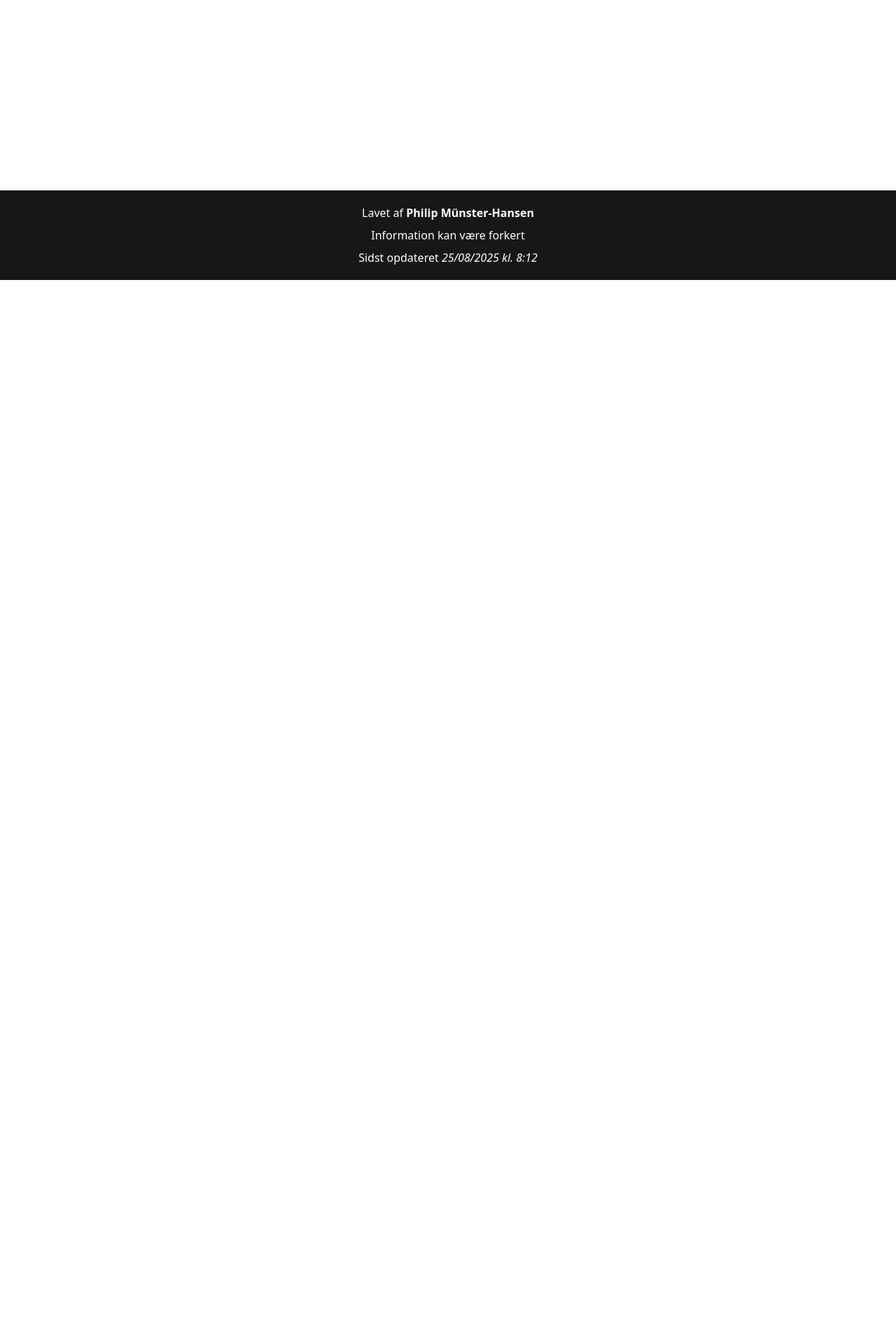
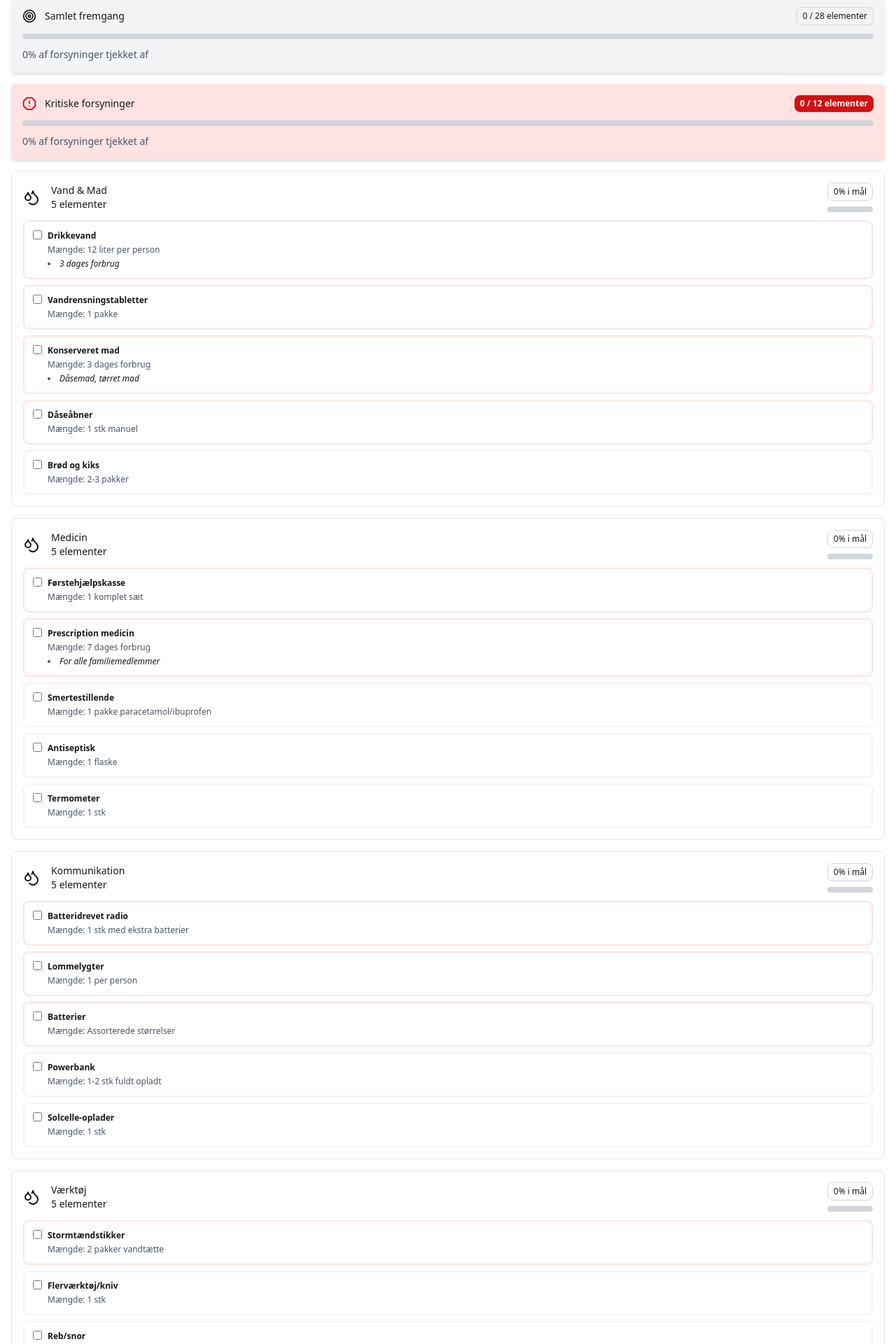
Before and after one commit to philipmunster/sikker-danmark, a Next.js app: page /supplies in a window 1280 px wide. Shown: the part 400-2320 px from the top of the page at 70% size. Before the commit the page ends 800 px from the top, so only its background shows below. Built offline with nearby package versions, Linux system fonts and the light colour scheme.

Commit message:
add cards

```diff
--- a/src/app/components/Navigation.tsx
+++ b/src/app/components/Navigation.tsx
@@ -14,11 +14,11 @@ export default function Navigation() {
             bg-neutral-100 m-4 rounded-lg border-2 border-neutral-200
             text-xs
             ">
+                <NavItem href='/supplies' isActive={pathname === '/supplies'} Icon={Package} color='yellow'>
+                    Forsyninger
+                </NavItem>
                 <NavItem href='/tips' isActive={pathname === '/tips'} Icon={BookOpen} color='blue'>
                     Tips
-                </NavItem>
-                <NavItem href='/supplies' isActive={pathname === '/supplies'} Icon={Package} color='yellow'>
-                    Forsyninger
                 </NavItem>
                 <NavItem href='/medicin' isActive={pathname === '/medicin'} Icon={Heart} color='red'>
                     Medicin
--- /dev/null
+++ b/src/app/components/ProgressBar.tsx
@@ -0,0 +1,17 @@
+import clsx from 'clsx'
+
+export default function ProgressBar({ value = 0 }) {
+    const roundedValue = value === 1 ? 'rounded-full' : 'rounded-l-full'
+
+    return (
+        <div className="bg-gray-300 w-full h-2 rounded-full">
+            <div
+                className={clsx('bg-stone-800', 'h-2', roundedValue)}
+                style={{
+                    width: `${value * 100}%`
+                }}
+            >
+            </div>
+        </div>
+    )
+}
--- /dev/null
+++ b/src/app/data/supplies.ts
@@ -0,0 +1,177 @@
+export const suppliesData = [
+  {
+    type: 'Vand & Mad',
+    data: [
+      {
+        title: 'Drikkevand',
+        amount: '12 liter per person',
+        comment: '3 dages forbrug',
+        label: 'KRITISK'
+      },
+      {
+        title: 'Vandrensningstabletter',
+        amount: '1 pakke',
+        label: 'KRITISK'
+      },
+      {
+        title: 'Konserveret mad',
+        amount: '3 dages forbrug',
+        comment: 'Dåsemad, tørret mad',
+        label: 'KRITISK'
+      },
+      {
+        title: 'Dåseåbner',
+        amount: '1 stk manuel',
+        label: 'KRITISK'
+      },
+      {
+        title: 'Brød og kiks',
+        amount: '2-3 pakker',
+        label: 'VIGTIG'
+      }
+    ]
+  },
+  {
+    type: 'Medicin',
+    data: [
+      {
+        title: 'Førstehjælpskasse',
+        amount: '1 komplet sæt',
+        label: 'KRITISK'
+      },
+      {
+        title: 'Prescription medicin',
+        amount: '7 dages forbrug',
+        comment: 'For alle familiemedlemmer',
+        label: 'KRITISK'
+      },
+      {
+        title: 'Smertestillende',
+        amount: '1 pakke paracetamol/ibuprofen',
+        label: 'VIGTIG'
+      },
+      {
+        title: 'Antiseptisk',
+        amount: '1 flaske',
+        label: 'VIGTIG'
+      },
+      {
+        title: 'Termometer',
+        amount: '1 stk',
+        label: 'VIGTIG'
+      }
+    ]
+  },
+  {
+    type: 'Kommunikation',
+    data: [
+      {
+        title: 'Batteridrevet radio',
+        amount: '1 stk med ekstra batterier',
+        label: 'KRITISK'
+      },
+      {
+        title: 'Lommelygter',
+        amount: '1 per person',
+        label: 'KRITISK'
+      },
+      {
+        title: 'Batterier',
+        amount: 'Assorterede størrelser',
+        label: 'KRITISK'
+      },
+      {
+        title: 'Powerbank',
+        amount: '1-2 stk fuldt opladt',
+        label: 'VIGTIG'
+      },
+      {
+        title: 'Solcelle-oplader',
+        amount: '1 stk',
+        label: 'NYTTIG'
+      }
+    ]
+  },
+  {
+    type: 'Værktøj',
+    data: [
+      {
+        title: 'Stormtændstikker',
+        amount: '2 pakker vandtætte',
+        label: 'KRITISK'
+      },
+      {
+        title: 'Flerværktøj/kniv',
+        amount: '1 stk',
+        label: 'VIGTIG'
+      },
+      {
+        title: 'Reb/snor',
+        amount: '10 meter',
+        label: 'VIGTIG'
+      },
+      {
+        title: 'Plastikposer',
+        amount: 'Flere størrelser',
+        label: 'NYTTIG'
+      },
+      {
+        title: 'Duct tape',
+        amount: '1 rulle',
+        label: 'NYTTIG'
+      }
+    ]
+  },
+  {
+    type: 'Hygiejne',
+    data: [
+      {
+        title: 'Tæpper',
+        amount: '1 per person + ekstra',
+        label: 'KRITISK'
+      },
+      {
+        title: 'Toiletpapir',
+        amount: '6 ruller',
+        label: 'VIGTIG'
+      },
+      {
+        title: 'Sæbe og desinfektionsmiddel',
+        amount: '2 flasker',
+        label: 'VIGTIG'
+      },
+      {
+        title: 'Ekstra tøj',
+        amount: '2 sæt per person',
+        comment: 'Varm og vandtæt',
+        label: 'VIGTIG'
+      },
+      {
+        title: 'Tandpasta og tandbørste',
+        amount: '1 tube',
+        label: 'NYTTIG'
+      }
+    ]
+  },
+  {
+    type: 'Dokumenter',
+    data: [
+      {
+        title: 'Vigtige dokumenter',
+        amount: 'Kopier i vandtæt pose',
+        comment: 'ID, forsikring, medicin info',
+        label: 'KRITISK'
+      },
+      {
+        title: 'Kontanter',
+        amount: 'Små sedler',
+        label: 'VIGTIG'
+      },
+      {
+        title: 'Familiebilleder',
+        amount: 'Til identificering',
+        label: 'NYTTIG'
+      }
+    ]
+  }
+]
--- /dev/null
+++ b/src/app/supplies/ChecklistCard.tsx
@@ -0,0 +1,71 @@
+"use client"
+
+import { Droplets } from 'lucide-react'
+import ProgressBar from '@/app/components/ProgressBar'
+import { useState } from 'react'
+import clsx from 'clsx'
+
+export default function ChecklistCard({ categoryObj }) {
+
+    const [checkedCount, setCheckedCount] = useState({
+        'nonCritical': 0,
+        'critical': 0
+    })
+
+    const nonCriticalCount = checkedCount['nonCritical']
+    const criticalCount = checkedCount['critical']
+    const elementCount = categoryObj.data.length
+    const fractionDone = (nonCriticalCount + criticalCount) / elementCount
+
+    function toggleChecked(checked, label) {
+        const key = label === 'KRITISK' ? 'critical' : 'nonCritical'
+        const change = checked ? 1 : -1
+
+        setCheckedCount(prev => ({
+            ...prev,
+            [key]: prev[key] + change
+        }))
+    }
+
+    const checklistItems = categoryObj.data.map(item => {
+        const borderValue = item.label === 'KRITISK' ? 'border-red-100' : 'border-gray-100'
+
+        return (
+            <div className={clsx(borderValue, 'flex', 'items-start', 'gap-2', 'p-3', 'border-2', 'rounded-lg', 'text-xs')}>
+                <input type='checkbox' name={item.title} onChange={(e) => toggleChecked(e.target.checked, item.label)}/>
+                <div className="flex flex-col gap-1">
+                    <label htmlFor={item.title} className="font-bold flex gap-2">{item.title}</label>
+                    <p className="text-gray-600">Mængde: {item.amount}</p>
+                    {item?.comment && <li className="italic marker:text-gray-600">{item.comment}</li>}
+                </div>
+            </div>
+        )
+    })
+
+    return (
+        <div className="flex flex-col gap-3 border border-gray-200 p-4 rounded-lg text-sm">
+            <div className='flex justify-between items-center'>
+                <div className='flex items-center gap-4'>
+                    <div>
+                        <Droplets />
+                    </div>
+                    <div>
+                        <h3>{categoryObj.type}</h3>
+                        <p>{elementCount} elementer</p>
+                    </div>
+                </div>
+                <div className='flex flex-col gap-2'>
+                    <span className='border border-gray-300 rounded-lg px-2 text-xs flex items-center py-1'>
+                        {`${fractionDone * 100}% i mål`}
+                    </span>
+                    <ProgressBar value={fractionDone}/>
+                </div>
+            </div>
+
+            <div className='flex flex-col gap-2'>
+                {checklistItems}
+            </div>
+
+        </div>
+    )
+}
--- a/src/app/supplies/page.tsx
+++ b/src/app/supplies/page.tsx
@@ -1,11 +1,78 @@
+"use client"
+
 import Headline from '@/app/components/Headline'
-import { Package } from 'lucide-react'
+import ProgressBar from '@/app/components/ProgressBar'
+import ChecklistCard from '@/app/supplies/ChecklistCard'
+import { Package, Target, AlertOctagon } from 'lucide-react'
+import { suppliesData } from '@/app/data/supplies'
+import { useState } from 'react'
 
-export default async function SuppliesPage() {
+export default function SuppliesPage() {
+
+    const [totalCheckedCount, setTotalCheckedCount] = useState({
+            'nonCritical': 0,
+            'critical': 0
+        })
+
+    const totalNonCriticalCount = totalCheckedCount['nonCritical']
+    const totalCriticalCount = totalCheckedCount['critical']
+    const totalElementCount = suppliesData.reduce((total, category) => (total + category.data.length), 0)
+    const totalCriticalElementCount = suppliesData.reduce((total, category) => {
+        const criticalOnly = category.data.filter(item => item.label === 'KRITISK')
+        return (total + criticalOnly.length)
+    }, 0)
+    const totalFractionDone = (totalNonCriticalCount + totalCriticalCount) / totalElementCount
+    const totalCriticalFractionDone = (totalCriticalCount) / totalCriticalElementCount
+
+    function toggleTotalChecked(checked, label) {
+        const key = label === 'KRITISK' ? 'critical' : 'nonCritical'
+        const change = checked ? 1 : -1
+
+        setTotalCheckedCount(prev => ({
+            ...prev,
+            [key]: prev[key] + change
+        }))
+    }
+
+    const checklistCards = suppliesData.map((category, index) => {
+        return (
+            <ChecklistCard key={index} categoryObj={category}/>
+        )
+    })
 
     return (
-        <section className='mx-4'>
+        <section className='mx-4 mb-4 flex flex-col gap-4'>
             <Headline color='yellow' Icon={Package} title='Tjekliste med nødforsyninger'>Følg nedenstående tjekliste for at sikre dig at du har de nødvendige forsyninger hvis du skal klare dig i en krisesituation.</Headline>
+
+            <div className='flex flex-col gap-3 bg-gray-100 p-4 rounded-md text-sm shadow-md'>
+                <div className='flex justify-between items-center'>
+                    <div className='flex gap-3 items-center'>
+                        <Target className='h-5 w-5'/>
+                        <h3>Samlet fremgang</h3>
+                    </div>
+                    <span className='border border-gray-300 rounded-lg px-2 text-xs flex items-center py-1'>
+                        {`${totalNonCriticalCount + totalCriticalCount} / ${totalElementCount} elementer`}
+                    </span>
+                </div>
+                <ProgressBar value={totalFractionDone} />
+                <p className='text-gray-600'>0% af forsyninger tjekket af</p>
+            </div>
+
+            <div className='flex flex-col gap-3 bg-red-100 p-4 rounded-md text-sm shadow-md'>
+                <div className='flex justify-between items-center'>
+                    <div className='flex gap-3 items-center'>
+                        <AlertOctagon className='h-5 w-5 text-red-700'/>
+                        <h3>Kritiske forsyninger</h3>
+                    </div>
+                    <span className='bg-brand text-white font-semibold rounded-lg px-2 text-xs flex items-center py-1'>
+                        {`${totalCriticalCount} / ${totalCriticalElementCount} elementer`}
+                    </span>
+                </div>
+                <ProgressBar value={totalCriticalFractionDone} />
+                <p className='text-gray-600'>0% af forsyninger tjekket af</p>
+            </div>
+
+            {checklistCards}
         </section>
     )
 }
--- a/src/app/tips/page.tsx
+++ b/src/app/tips/page.tsx
@@ -5,7 +5,7 @@ import DropdownTop from '@/app/tips/DropdownTop'
 import DropdownBottom from '@/app/tips/DropdownBottom'
 import { BookOpen } from 'lucide-react'
 
-export default async function TipsPage() {
+export default function TipsPage() {
 
     return (
         <section className='mx-4 mb-4 flex flex-col gap-4'>
@@ -21,7 +21,7 @@ export default async function TipsPage() {
             >
 
                 <DropdownTop title='Vandrensning' color='blue'>
-                    <li>og vand i mindst 1 minut for at dræbe bakterier</li>
+                    <li>Kog vand i mindst 1 minut for at dræbe bakterier</li>
                     <li>Brug vandrensningstabletter hvis tilgængelige</li>
                     <li>Filtrer vand gennem rent tøj først hvis det er grumset</li>
                     <li>Saml regnvand i rene beholdere</li>
```
